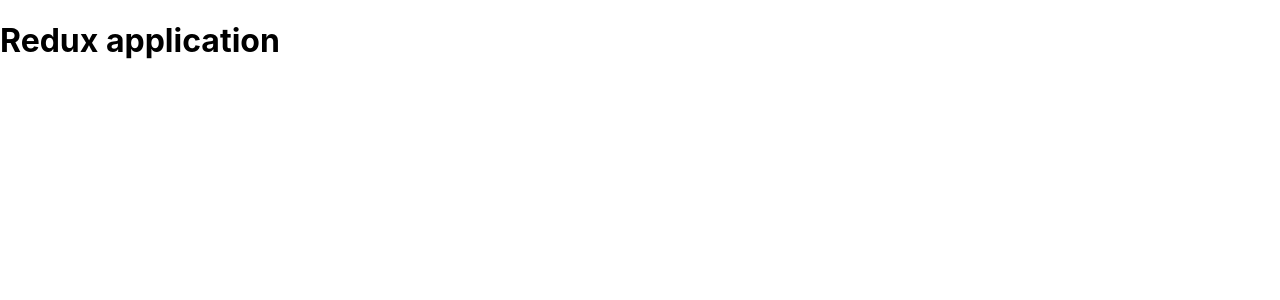
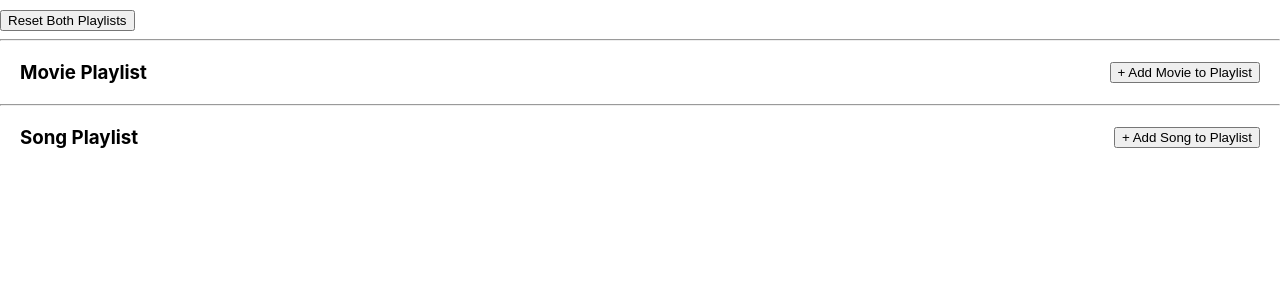
Before and after one commit to zahoorshinwari/movies-react-app, a React (Create React App) app: page / in a window 1280 px wide. Shown: the top 300 px of the page. Built offline with nearby package versions, Linux system fonts and the light colour scheme.

Commit message:
added the components for the movies adding react app

```diff
--- a/package.json
+++ b/package.json
@@ -3,6 +3,7 @@
   "version": "0.1.0",
   "private": true,
   "dependencies": {
+    "@reduxjs/toolkit": "^1.9.7",
     "@testing-library/jest-dom": "^5.17.0",
     "@testing-library/react": "^13.4.0",
     "@testing-library/user-event": "^13.5.0",
--- a/src/App.js
+++ b/src/App.js
@@ -1,12 +1,22 @@
-import logo from './logo.svg';
-import './App.css';
+// import "./store";
+import "./styles.css";
+import MoviePlaylist from "./components/MoviePlaylist";
+import SongPlaylist from "./components/SongPlaylist";
 
-function App() {
+export default function App() {
+  const handleResetClick = () => {
+    //
+  };
+
   return (
-    <div >
-        <h1>Redux application</h1>
+    <div className="container is-fluid">
+      <button onClick={() => handleResetClick()} className="button is-danger">
+        Reset Both Playlists
+      </button>
+      <hr />
+      <MoviePlaylist />
+      <hr />
+      <SongPlaylist />
     </div>
   );
 }
-
-export default App;
--- /dev/null
+++ b/src/components/MoviePlaylist.js
@@ -0,0 +1,49 @@
+// import { createRandomMovie } from "../data";
+
+function MoviePlaylist() {
+  // To Do:
+  // Get list of movies
+  const moviePlaylist = [];
+
+  const handleMovieAdd = (movie) => {
+    // To Do:
+    // Add movie to list of movies
+  };
+  const handleMovieRemove = (movie) => {
+    // To Do:
+    // Remove movie from list of movies
+  };
+
+  const renderedMovies = moviePlaylist.map((movie) => {
+    return (
+      <li key={movie}>
+        {movie}
+        <button
+          onClick={() => handleMovieRemove(movie)}
+          className="button is-danger"
+        >
+          X
+        </button>
+      </li>
+    );
+  });
+
+  return (
+    <div className="content">
+      <div className="table-header">
+        <h3 className="subtitle is-3">Movie Playlist</h3>
+        <div className="buttons">
+          <button
+            // onClick={() => handleMovieAdd(createRandomMovie())}
+            className="button is-link"
+          >
+            + Add Movie to Playlist
+          </button>
+        </div>
+      </div>
+      <ul>{renderedMovies}</ul>
+    </div>
+  );
+}
+
+export default MoviePlaylist;
--- /dev/null
+++ b/src/components/SongPlaylist.js
@@ -0,0 +1,49 @@
+// import { createRandomSong } from "../data";
+
+function SongPlaylist() {
+  // To Do:
+  // Get list of songs
+  const songPlaylist = [];
+
+  const handleSongAdd = (song) => {
+    // To Do:
+    // Add song to list of songs
+  };
+  const handleSongRemove = (song) => {
+    // To Do:
+    // Remove song from list of songs
+  };
+
+  const renderedSongs = songPlaylist.map((song) => {
+    return (
+      <li key={song}>
+        {song}
+        <button
+          onClick={() => handleSongRemove(song)}
+          className="button is-danger"
+        >
+          X
+        </button>
+      </li>
+    );
+  });
+
+  return (
+    <div className="content">
+      <div className="table-header">
+        <h3 className="subtitle is-3">Song Playlist</h3>
+        <div className="buttons">
+          <button
+            // onClick={() => handleSongAdd(createRandomSong())}
+            className="button is-link"
+          >
+            + Add Song to Playlist
+          </button>
+        </div>
+      </div>
+      <ul>{renderedSongs}</ul>
+    </div>
+  );
+}
+
+export default SongPlaylist;
--- /dev/null
+++ b/src/data/index.js
@@ -0,0 +1,23 @@
+import { configureStore, createSlice } from "@reduxjs/toolkit";
+
+const songSlice = createSlice({
+  name: "song",
+  initialState: [],
+  reducers: {
+    addSong(state, action) {
+      state.push(action.payload);
+    },
+    removeSong(state, action) {
+      //
+    }
+  }
+});
+
+// store is the object that has all of our state of our application
+const store = configureStore({
+  reducer: {
+    songs: songSlice.reducer
+  }
+});
+
+console.log(store);
--- /dev/null
+++ b/src/styles.css
@@ -0,0 +1,34 @@
+ul {
+    list-style-type: none !important;
+    margin: 0 !important;
+  }
+
+  .content ul li:first-of-type {
+    border-top: 1px solid #ddd;
+  }
+
+  .content ul li {
+    border-bottom: 1px solid #ddd;
+    padding: 4px;
+    margin: 0 !important;
+    display: flex;
+    flex-direction: row;
+    justify-content: space-between;
+    align-items: center;
+    text-transform: capitalize;
+  }
+
+  h3 {
+    margin: 0 !important;
+  }
+
+  .table-header {
+    display: flex;
+    justify-content: space-between;
+    flex-wrap: wrap;
+    margin: 20px;
+  }
+
+  .container > button {
+    margin-top: 10px;
+  }
```
Also changed, not shown: 1 other file (tests, documents, lock files or other folders).
